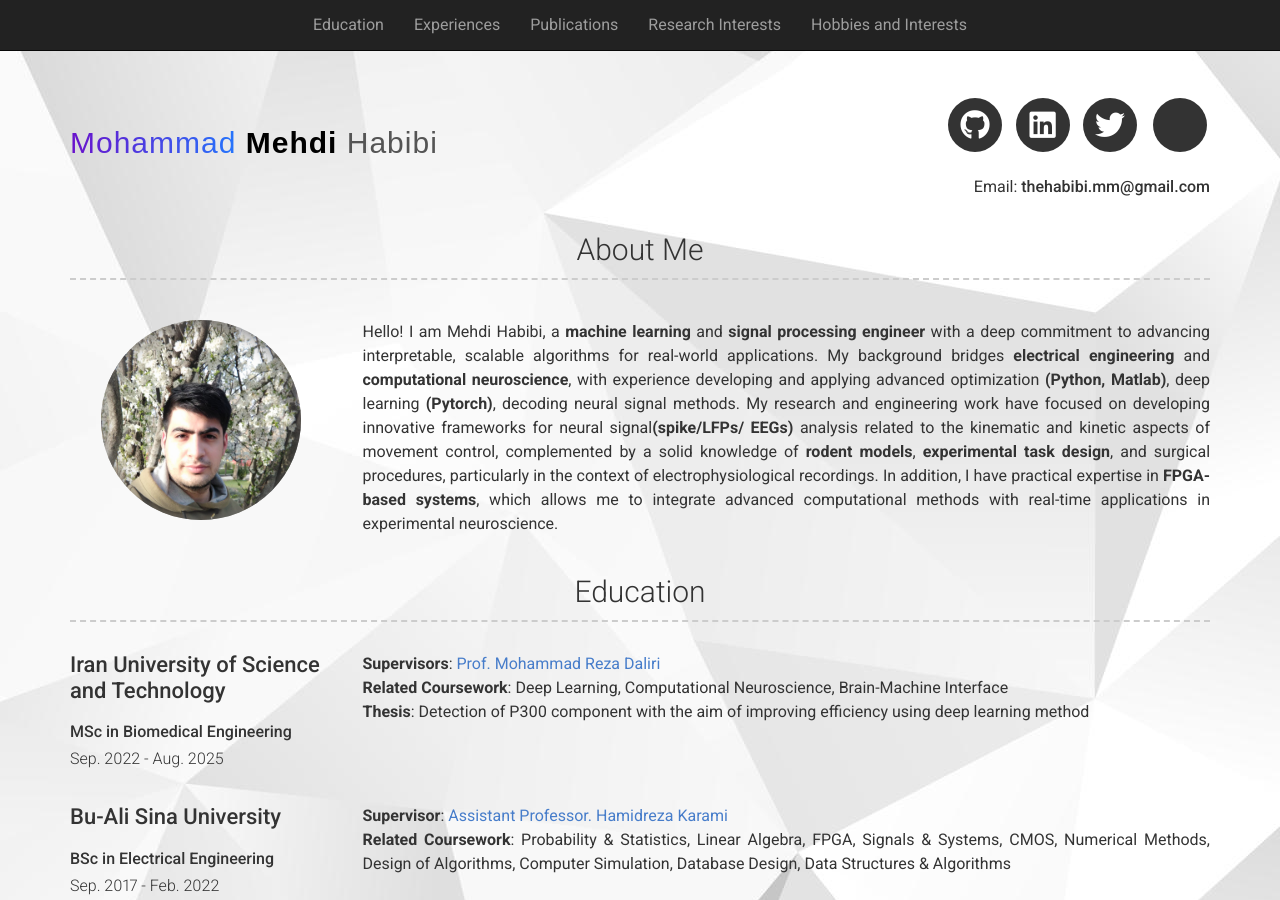
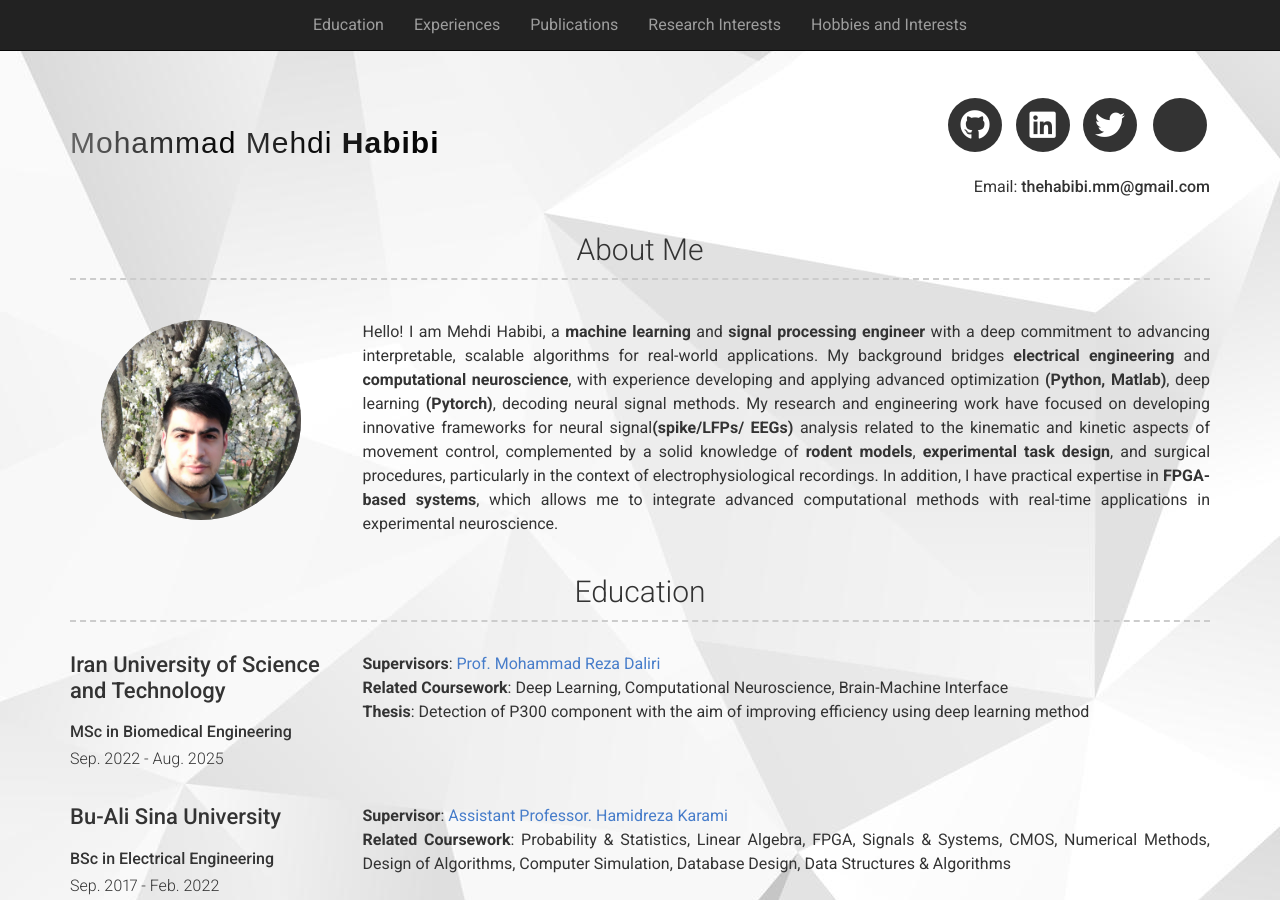
Before and after one commit to HabibiMehdi/HabibiMehdi.github.io, a Jekyll site: the page built from index.md, in a window 1280 px wide and 900 px high. Built offline with Jekyll 4.4.1, drawn with Linux system fonts in a browser that asks for light colours; nearby versions of some CDN libraries; a style sheet for code colours, icons or effects is not loaded.

Commit message:
Update header.html

```diff
--- a/_includes/header.html
+++ b/_includes/header.html
@@ -32,13 +32,21 @@
        </nav>
     </div>
     <div class="col-xs-12 col-sm-6 col-md-6 col-lg-8 header-left">
-      <h1 style="font-family:'Poppins', sans-serif; font-size:3em; letter-spacing:1px;">
-  <span style="background: linear-gradient(90deg, #6a11cb 0%, #2575fc 100%);
+<h1 style="font-family:'Poppins', sans-serif; font-size:3em; letter-spacing:1px;">
+  <span style="background: linear-gradient(90deg, #666666 0%, #333333 50%, #000000 100%);
                -webkit-background-clip: text;
                -webkit-text-fill-color: transparent;
                font-weight:300;">Mohammad</span>
-  <span style="color:#000; font-weight:700;"> Mehdi</span>
-  <span style="color:#555; font-weight:400;"> Habibi</span>
+
+  <span style="background: linear-gradient(90deg, #333333 0%, #1a1a1a 50%, #000000 100%);
+               -webkit-background-clip: text;
+               -webkit-text-fill-color: transparent;
+               font-weight:500;"> Mehdi</span>
+
+  <span style="background: linear-gradient(90deg, #1a1a1a 0%, #0d0d0d 50%, #000000 100%);
+               -webkit-background-clip: text;
+               -webkit-text-fill-color: transparent;
+               font-weight:700;"> Habibi</span>
 </h1>
 <!-- <h1>{{ site.name | escape }}</h1> -->
 <!-- <h2>{{ site.title | escape }}</h2> -->
```
